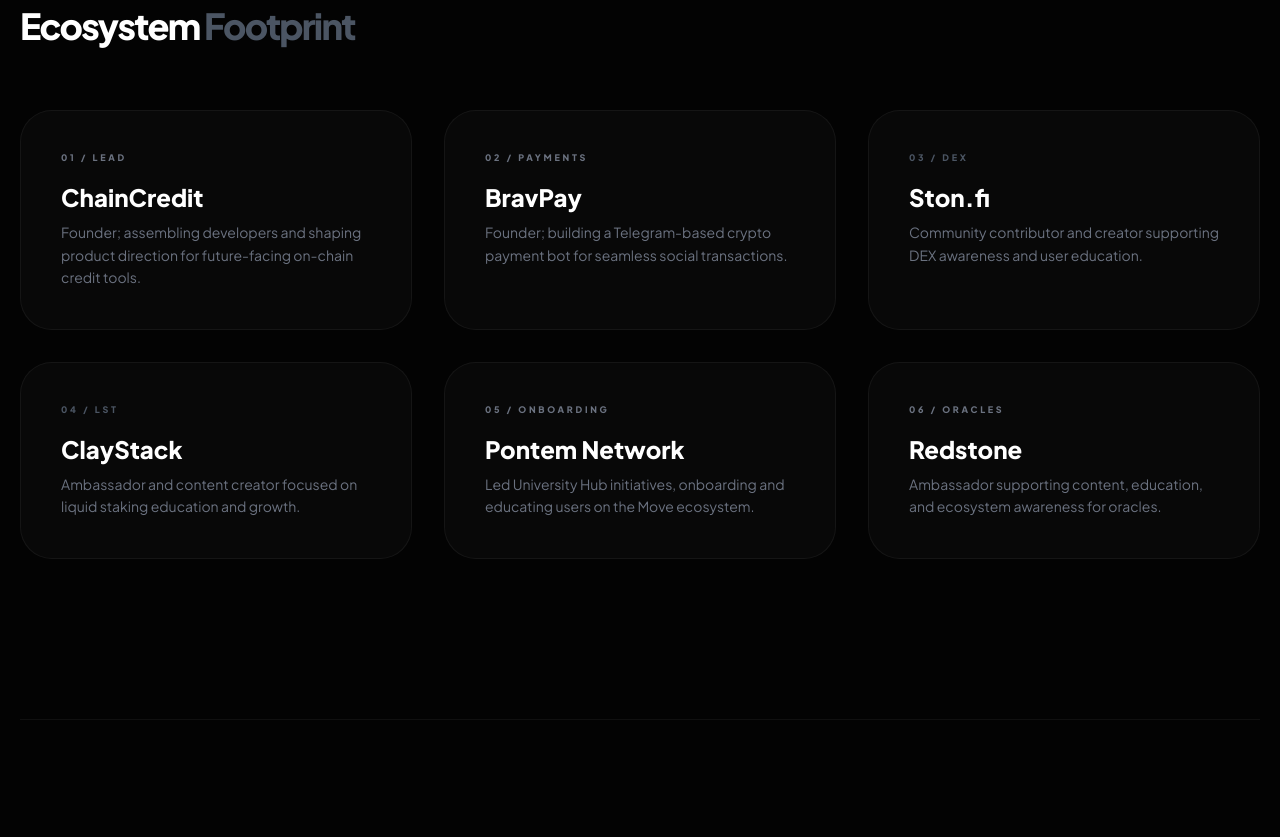
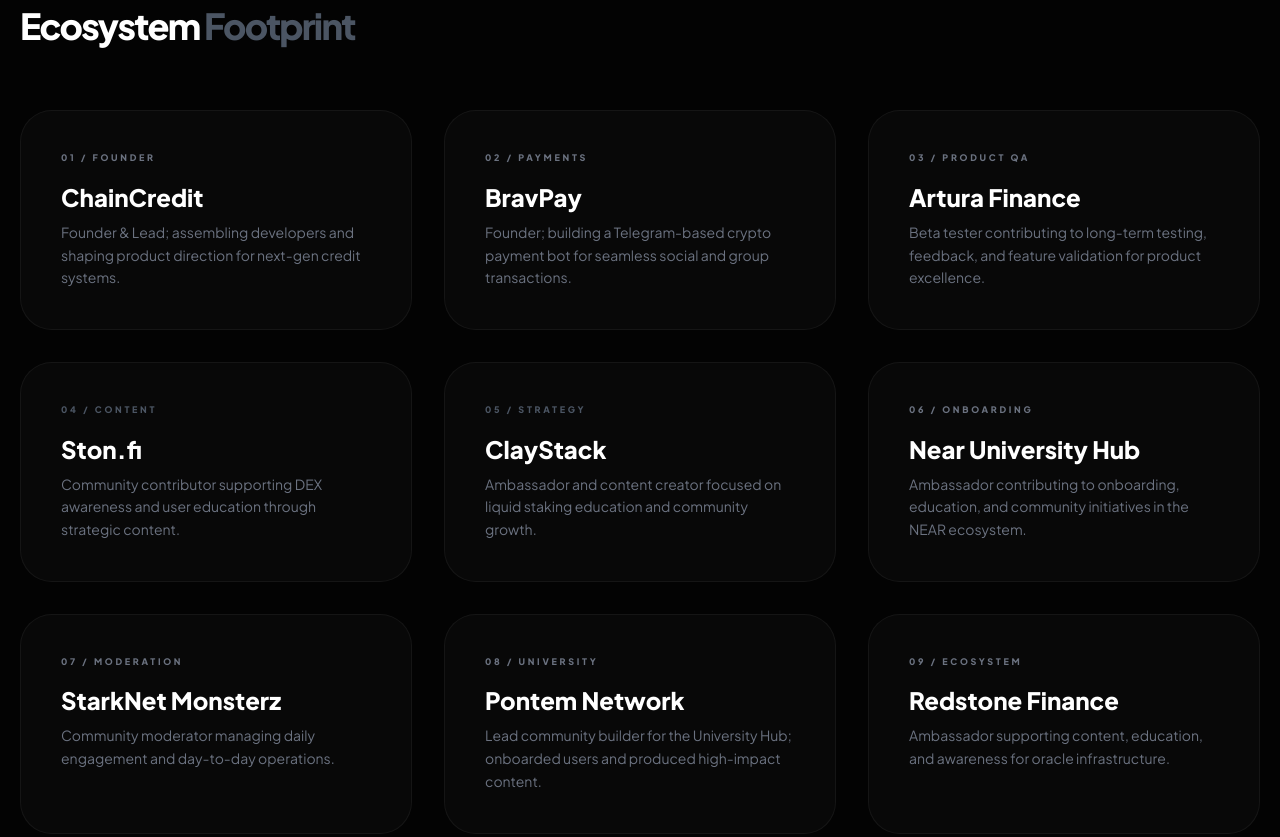
Before and after one commit to 0xDruidb/my-portfolio, a plain HTML site: page index.html in a window 1280 px wide. Shown: the part 793-1630 px from the top of the page. Drawn offline with nearby package versions, Linux system fonts and the light colour scheme.

Commit message:
Update index.html

```diff
--- a/index.html
+++ b/index.html
@@ -1,3 +1,4 @@
+
 <!DOCTYPE html>
 <html lang="en">
 <head>
@@ -14,7 +15,7 @@
             background-color: #030303;
             color: #ffffff;
             scroll-behavior: smooth;
-            overflow-x: hidden; /* Prevents horizontal scroll */
+            overflow-x: hidden;
             width: 100%;
         }
 
@@ -31,6 +32,12 @@
             height: 100%;
         }
 
+        .bento-card:hover {
+            border-color: rgba(255, 255, 255, 0.2);
+            background: rgba(28, 28, 28, 0.6);
+            transform: translateY(-5px);
+        }
+
         .vibe-btn {
             transition: all 0.3s ease;
             white-space: nowrap;
@@ -45,7 +52,6 @@
             display: none;
         }
 
-        /* Prevent large text from breaking layout on small phones */
         .break-word {
             word-wrap: break-word;
             word-break: break-word;
@@ -101,40 +107,59 @@
             <div class="grid grid-cols-1 sm:grid-cols-2 lg:grid-cols-3 gap-5 md:gap-8" id="project-grid">
 
                 <div class="project-item bento-card p-8 md:p-10 rounded-[2rem]" data-category="builder">
-                    <div class="text-[9px] font-bold text-gray-500 mb-4 tracking-[0.3em]">01 / LEAD</div>
+                    <div class="text-[9px] font-bold text-gray-500 mb-4 tracking-[0.3em]">01 / FOUNDER</div>
                     <h3 class="text-xl md:text-2xl font-bold mb-2">ChainCredit</h3>
-                    <p class="text-gray-500 text-sm leading-relaxed">Founder; assembling developers and shaping product direction for future-facing on-chain credit tools.</p>
+                    <p class="text-gray-500 text-sm leading-relaxed">Founder & Lead; assembling developers and shaping product direction for next-gen credit systems.</p>
                 </div>
 
                 <div class="project-item bento-card p-8 md:p-10 rounded-[2rem]" data-category="builder">
                     <div class="text-[9px] font-bold text-gray-500 mb-4 tracking-[0.3em]">02 / PAYMENTS</div>
                     <h3 class="text-xl md:text-2xl font-bold mb-2">BravPay</h3>
-                    <p class="text-gray-500 text-sm leading-relaxed">Founder; building a Telegram-based crypto payment bot for seamless social transactions.</p>
+                    <p class="text-gray-500 text-sm leading-relaxed">Founder; building a Telegram-based crypto payment bot for seamless social and group transactions.</p>
+                </div>
+
+                <div class="project-item bento-card p-8 md:p-10 rounded-[2rem]" data-category="builder">
+                    <div class="text-[9px] font-bold text-gray-500 mb-4 tracking-[0.3em]">03 / PRODUCT QA</div>
+                    <h3 class="text-xl md:text-2xl font-bold mb-2">Artura Finance</h3>
+                    <p class="text-gray-500 text-sm leading-relaxed">Beta tester contributing to long-term testing, feedback, and feature validation for product excellence.</p>
                 </div>
 
                 <div class="project-item bento-card p-8 md:p-10 rounded-[2rem]" data-category="creator">
-                    <div class="text-[9px] font-bold text-gray-600 mb-4 tracking-[0.3em]">03 / DEX</div>
+                    <div class="text-[9px] font-bold text-gray-600 mb-4 tracking-[0.3em]">04 / CONTENT</div>
                     <h3 class="text-xl md:text-2xl font-bold mb-2">Ston.fi</h3>
-                    <p class="text-gray-500 text-sm leading-relaxed">Community contributor and creator supporting DEX awareness and user education.</p>
+                    <p class="text-gray-500 text-sm leading-relaxed">Community contributor supporting DEX awareness and user education through strategic content.</p>
                 </div>
 
                 <div class="project-item bento-card p-8 md:p-10 rounded-[2rem]" data-category="creator">
-                    <div class="text-[9px] font-bold text-gray-600 mb-4 tracking-[0.3em]">04 / LST</div>
+                    <div class="text-[9px] font-bold text-gray-600 mb-4 tracking-[0.3em]">05 / STRATEGY</div>
                     <h3 class="text-xl md:text-2xl font-bold mb-2">ClayStack</h3>
-                    <p class="text-gray-500 text-sm leading-relaxed">Ambassador and content creator focused on liquid staking education and growth.</p>
+                    <p class="text-gray-500 text-sm leading-relaxed">Ambassador and content creator focused on liquid staking education and community growth.</p>
                 </div>
 
                 <div class="project-item bento-card p-8 md:p-10 rounded-[2rem]" data-category="community">
-                    <div class="text-[9px] font-bold text-gray-500 mb-4 tracking-[0.3em]">05 / ONBOARDING</div>
-                    <h3 class="text-xl md:text-2xl font-bold mb-2">Pontem Network</h3>
-                    <p class="text-gray-500 text-sm leading-relaxed">Led University Hub initiatives, onboarding and educating users on the Move ecosystem.</p>
+                    <div class="text-[9px] font-bold text-gray-500 mb-4 tracking-[0.3em]">06 / ONBOARDING</div>
+                    <h3 class="text-xl md:text-2xl font-bold mb-2">Near University Hub</h3>
+                    <p class="text-gray-500 text-sm leading-relaxed">Ambassador contributing to onboarding, education, and community initiatives in the NEAR ecosystem.</p>
                 </div>
 
                 <div class="project-item bento-card p-8 md:p-10 rounded-[2rem]" data-category="community">
-                    <div class="text-[9px] font-bold text-gray-500 mb-4 tracking-[0.3em]">06 / ORACLES</div>
-                    <h3 class="text-xl md:text-2xl font-bold mb-2">Redstone</h3>
-                    <p class="text-gray-500 text-sm leading-relaxed">Ambassador supporting content, education, and ecosystem awareness for oracles.</p>
+                    <div class="text-[9px] font-bold text-gray-500 mb-4 tracking-[0.3em]">07 / MODERATION</div>
+                    <h3 class="text-xl md:text-2xl font-bold mb-2">StarkNet Monsterz</h3>
+                    <p class="text-gray-500 text-sm leading-relaxed">Community moderator managing daily engagement and day-to-day operations.</p>
                 </div>
+
+                <div class="project-item bento-card p-8 md:p-10 rounded-[2rem]" data-category="community">
+                    <div class="text-[9px] font-bold text-gray-500 mb-4 tracking-[0.3em]">08 / UNIVERSITY</div>
+                    <h3 class="text-xl md:text-2xl font-bold mb-2">Pontem Network</h3>
+                    <p class="text-gray-500 text-sm leading-relaxed">Lead community builder for the University Hub; onboarded users and produced high-impact content.</p>
+                </div>
+
+                <div class="project-item bento-card p-8 md:p-10 rounded-[2rem]" data-category="community">
+                    <div class="text-[9px] font-bold text-gray-500 mb-4 tracking-[0.3em]">09 / ECOSYSTEM</div>
+                    <h3 class="text-xl md:text-2xl font-bold mb-2">Redstone Finance</h3>
+                    <p class="text-gray-500 text-sm leading-relaxed">Ambassador supporting content, education, and awareness for oracle infrastructure.</p>
+                </div>
+
             </div>
         </section>
 
```
